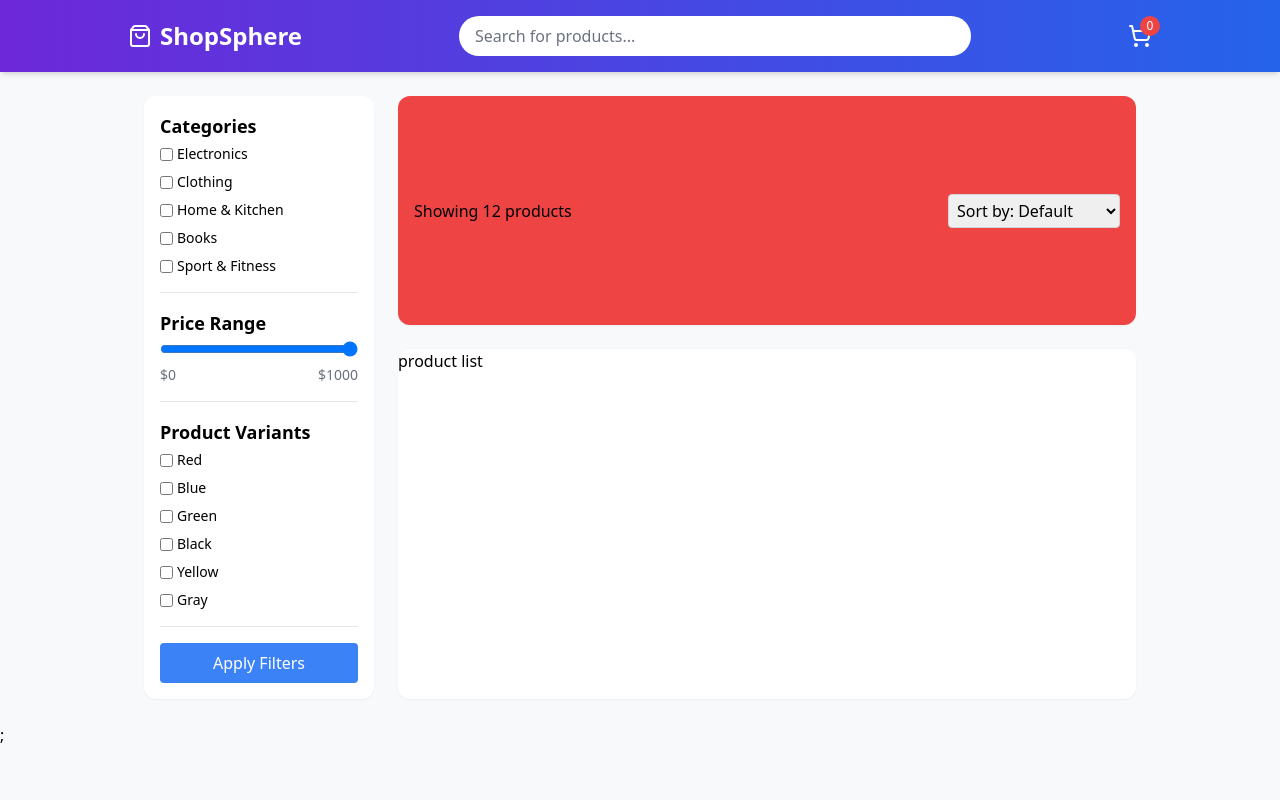
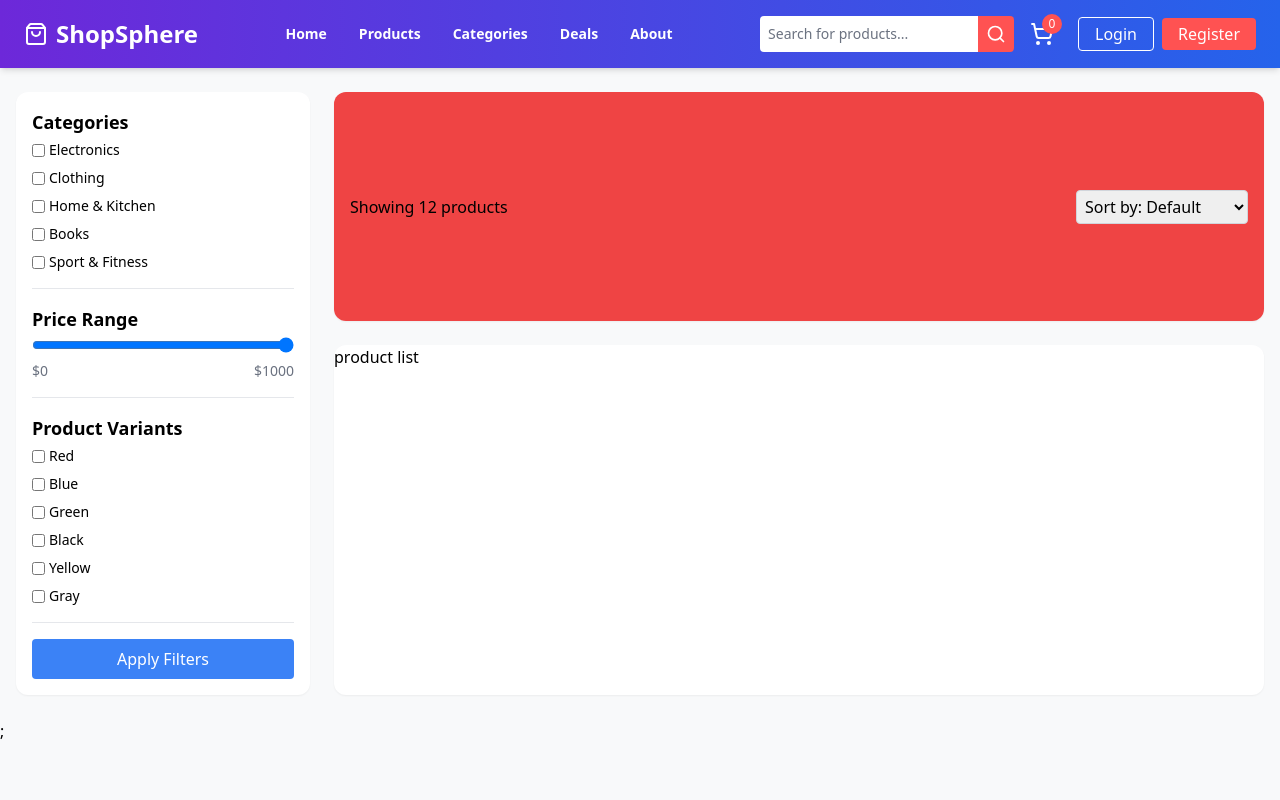
Before and after one commit to OnlineElite/alx_e-commerce_product_catalog, a Next.js app: page / in a window 1280 px wide. Shown: the top 800 px of the page. Built offline with nearby package versions, Linux system fonts and the light colour scheme.

Commit message:
implement header and footer sections

```diff
--- a/components/layouts/Footer.tsx
+++ b/components/layouts/Footer.tsx
@@ -5,7 +5,7 @@ const Footer: React.FC = () => {
 
     return(
         <div className="bg-footerColor flex flex-col items-center justify-center">
-            <div className="grid grid-cols-1 md:grid-cols-2 lg:grid-cols-3 max-w-5xl mt-8 gap-6 px-4">
+            <div className="grid grid-cols-1 md:grid-cols-2 lg:grid-cols-3 max-w-7xl mt-8 gap-6 px-4">
                 <div className="text-white text-sm">
                     <h3 className="text-lg font-bold mb-1">About Us</h3>
                     <hr className="border border-blue-500 w-12 mb-4  "/>
@@ -38,7 +38,7 @@ const Footer: React.FC = () => {
                 </div>
             </div>
             <div className="text-white text-sm w-full flex flex-col items-center justify-center mb-6">
-                <hr className="border-t border-slate-500 w-full max-w-5xl my-8"/>
+                <hr className="border-t border-slate-500 w-full max-w-7xl my-8"/>
                 <p>© 2025 ShopSphere. All rights reserved.</p>
             </div>
         </div>
--- a/components/layouts/Header.tsx
+++ b/components/layouts/Header.tsx
@@ -1,9 +1,9 @@
-import { ShoppingCart, ShoppingBag } from "lucide-react";
+import { ShoppingCart, ShoppingBag, Search } from "lucide-react";
 
 const Header: React.FC = () => {
   return (
-    <header className="bg-gradient-to-r from-violet-700 to-blue-600 shadow-md sticky top-0 p-4 z-50">
-      <div className="flex flex-col md:flex-row items-center justify-between max-w-5xl mx-auto w-full gap-4">
+    <header className="bg-gradient-to-r from-violet-700 to-blue-600 shadow-md sticky top-0  px-2 py-4">
+      <div className="flex flex-col md:flex-col lg:flex-row items-center justify-between max-w-7xl mx-auto w-full gap-4 px-4">
         {/* Logo */}
         <div className="flex items-center space-x-2">
           <ShoppingBag className="text-white" />
@@ -11,21 +11,42 @@ const Header: React.FC = () => {
             ShopSphere
           </span>
         </div>
-
-        {/* Search Bar */}
+        <div className="flex flex-col md:flex-col lg:flex-row items-center justify-between w-full gap-4">
+          {/* Actions section */}
+          <div className="flex flex-col sm:flex-col md:flex-row items-center justify-between gap-2 order-1 md:order-2 sm:order-2 w-full md:w-auto">
+            <div className="flex flex-row items-center w-full">
               <input
                 type="text"
                 placeholder="Search for products..."
-          className="rounded-3xl px-4 py-2 w-full md:w-1/2 placeholder-gray-500"
+                className="rounded-l py-2 w-full placeholder-gray-500 px-2 text-sm focus:outline-none"
               />
-
-        {/* Cart */}
-        <div className="flex flex-row relative">
+              <div className="bg-registerButton rounded-r px-2 py-2">
+                <Search className="text-white w-5 h-auto"/>
+              </div>
+              <div className="relative mx-4">
                 <ShoppingCart className="text-white" />
-          <span className="bg-red-500 absolute -top-2 left-3 w-5 h-5 rounded-full flex items-center justify-center text-xs text-white">
+                <span className="bg-registerButton absolute -top-2 left-3 w-5 h-5 rounded-full flex items-center justify-center text-xs text-white">
                   0
                 </span>
               </div>
+            </div>
+            <div className="flex flex-row items-center justify-between gap-2">
+              <button className="text-white px-4 border border-white rounded  py-1">Login</button>
+              <button className="text-white px-4 bg-registerButton rounded  py-1">Register</button>
+            </div>
+          </div>
+          {/* Navigation bar */}
+          <div className="mx-auto order-2 md:order-2 lg:order-1 w-full md:w-auto">
+            <ul className="flex flex-row gap-4 items-center justify-center text-sm text-white font-bold ">
+              <li className="hover:bg-blue-300/20 py-1 px-2 rounded ">Home</li>
+              <li className="hover:bg-blue-300/20 py-1 px-2 rounded ">Products</li>
+              <li className="hover:bg-blue-300/20 py-1 px-2 rounded ">Categories</li>
+              <li className="hover:bg-blue-300/20 py-1 px-2 rounded ">Deals</li>
+              <li className="hover:bg-blue-300/20 py-1 px-2 rounded ">About</li>
+            </ul>
+          </div>
+        </div>
+
       </div>
     </header>
   );
--- a/pages/index.tsx
+++ b/pages/index.tsx
@@ -4,7 +4,7 @@ import Sidebar from "@/components/layouts/Sidebar"
 export default function Home() {
 
   return (
-    <main className="bg-mainColor grid grid-cols md:grid-flow-col md:grid-cols-3 lg:grid-cols-4  gap-6 max-w-5xl mx-auto py-6 px-4">
+    <main className="bg-mainColor grid grid-cols md:grid-flow-col md:grid-cols-3 lg:grid-cols-4  gap-6 max-w-7xl mx-auto py-6 px-4">
       <Sidebar/>
       <Toolbar/>
       <div className="bg-white rounded rounded-xl shadow-sm md:col-span-3 md:row-span-2 ">product list</div>
--- a/tailwind.config.js
+++ b/tailwind.config.js
@@ -10,6 +10,7 @@ module.exports = {
       colors : {
         footerColor : "#2d3436",
         mainColor : "#f8f9fa",
+        registerButton : "#ff5252"
       }
     }
   },
```
Also changed, not shown: 1 other file (tests, documents, lock files or other folders). Lines whose indentation alone changed are shown as unchanged.
